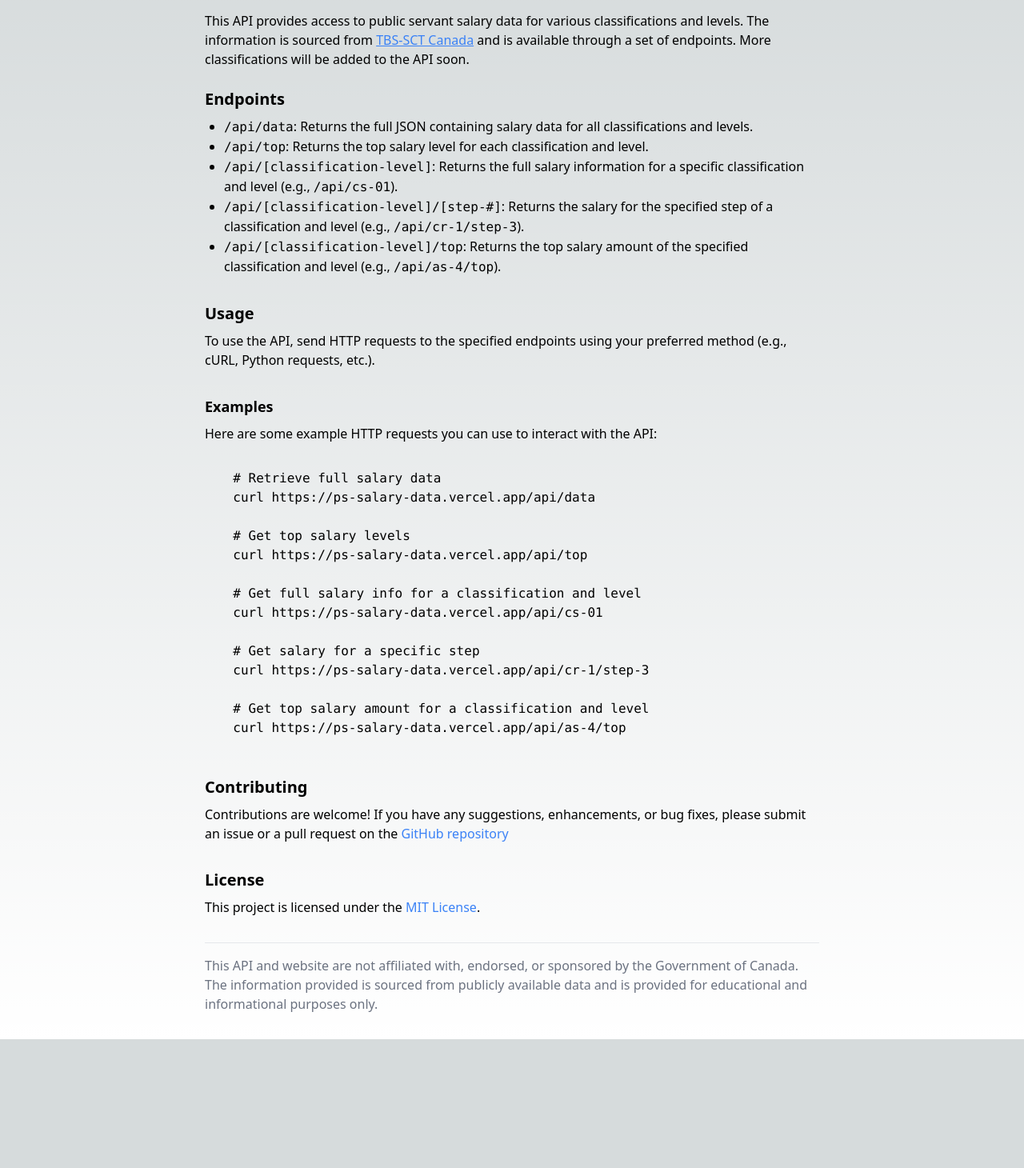
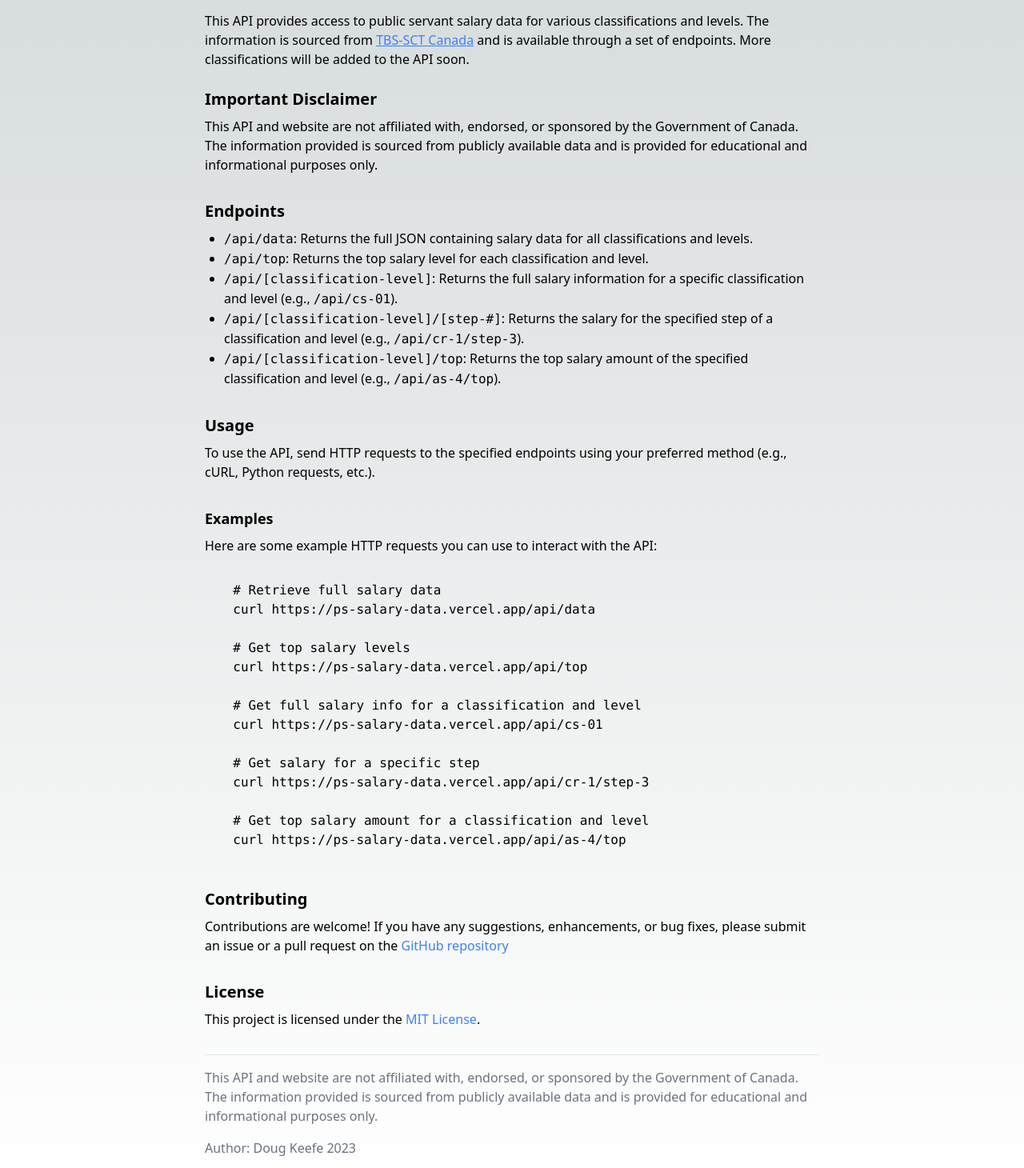
Before and after one commit to dougkeefe/ps-salary-data, a Next.js app: page / in a window 1280 px wide. Shown: the part 70-1530 px from the top of the page at 80% size. Before the commit the page ends 1369 px from the top, so only its background shows below. Built offline with nearby package versions, Linux system fonts and the light colour scheme.

Commit message:
Added disclaimer to top & added author to btm)

```diff
--- a/pages/index.tsx
+++ b/pages/index.tsx
@@ -19,6 +19,13 @@ export default function Home() {
           and is available through a set of endpoints. More classifications will be added to the API soon.
         </p>
 
+        <section className='mb-8'>
+          <h2 className="text-xl font-semibold mb-2">Important Disclaimer</h2>
+          <p>
+            This API and website are not affiliated with, endorsed, or sponsored by the Government of Canada.
+            The information provided is sourced from publicly available data and is provided for educational and informational purposes only.
+          </p>
+        </section>
         <section className="mb-8">
           <h2 className="text-xl font-semibold mb-2">Endpoints</h2>
           <ul className="list-disc pl-6">
@@ -59,7 +66,7 @@ export default function Home() {
           <div className="rounded-md p-4">
             <pre>
               <code>
-{`  # Retrieve full salary data
+                {`  # Retrieve full salary data
   curl https://ps-salary-data.vercel.app/api/data
 
   # Get top salary levels
@@ -106,6 +113,7 @@ export default function Home() {
         <p>    This API and website are not affiliated with, endorsed, or sponsored by the Government of Canada. <br />
           The information provided is sourced from publicly available data and is provided for educational and informational purposes only.
         </p>
+        <p className="mt-4">Author: Doug Keefe 2023</p>
       </footer>
     </main>
   );
```
